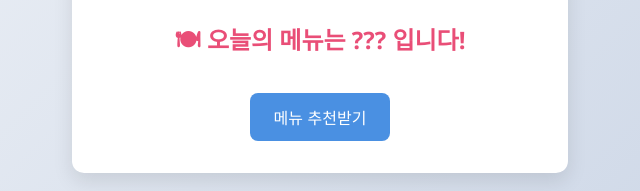
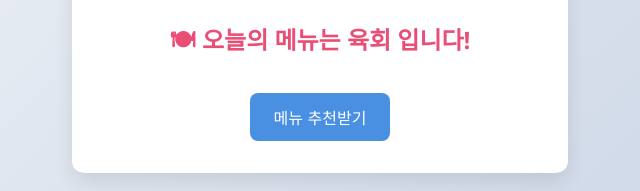
Before and after one commit to khs111111/practice-menu, a plain HTML site: page index.html in a window 1280 px wide. Both pictures are taken after a click on the button "메뉴 추천받기". Shown: the part 338-529 px from the top of the page, 320-960 px from the left. Drawn offline with Linux system fonts and the light colour scheme.

Commit message:
selectMenu

```diff
--- a/index.html
+++ b/index.html
@@ -89,6 +89,8 @@
             "돈까스",
             "양년치킨",
             "후라이드치킨",
+            "막국수",
+            "족발",
             "닭강정",
             "잔치국수",
             "비빔국수",
@@ -110,7 +112,8 @@
             "큐브스테이크덮밥",
             "비빔밥",
             "제육볶음",
-            "육회"
+            "육회",
+            "불고기버거"
         ];
 
         // 메뉴를 보여줄 위치를 가져옵니다. (아직 안 배움)
@@ -123,9 +126,9 @@
             //    Math.random()을 사용하여 0부터 menus.length - 1까지의 정수를 생성하세요.
             const randomIndex = Math.floor(Math.random() * menus.length);
             // 3. menus 배열에서 랜덤으로 선택된 인덱스를 사용하여 메뉴를 가져옵니다.
-            const selectedMenu = menus[0];
+            const selectedMenu = menus[randomIndex];
             // 4. 선택된 메뉴를 화면에 출력하세요.
-            menuDisplay.textContent = `🍽 오늘의 메뉴는 ??? 입니다!`;
+            menuDisplay.textContent = `🍽 오늘의 메뉴는 ${selectedMenu} 입니다!`;
         });
     </script>
 </body>
```
